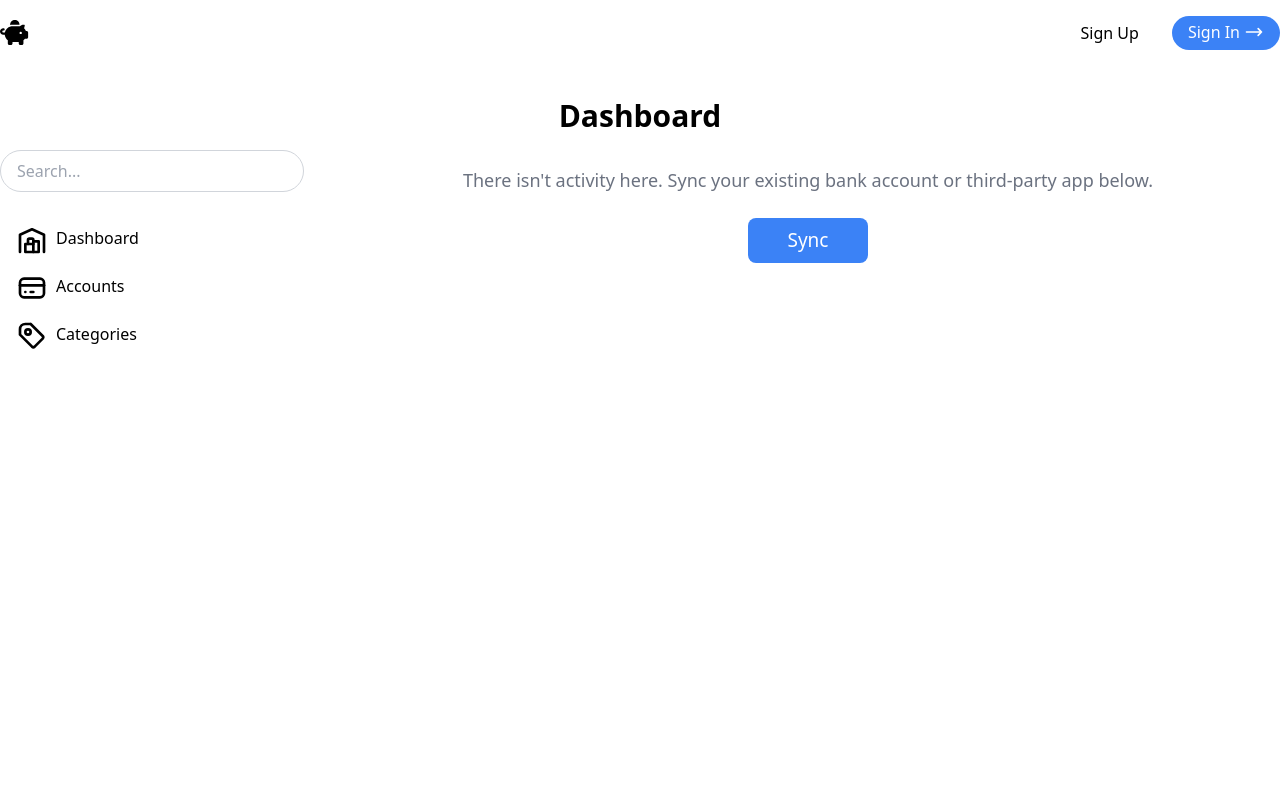
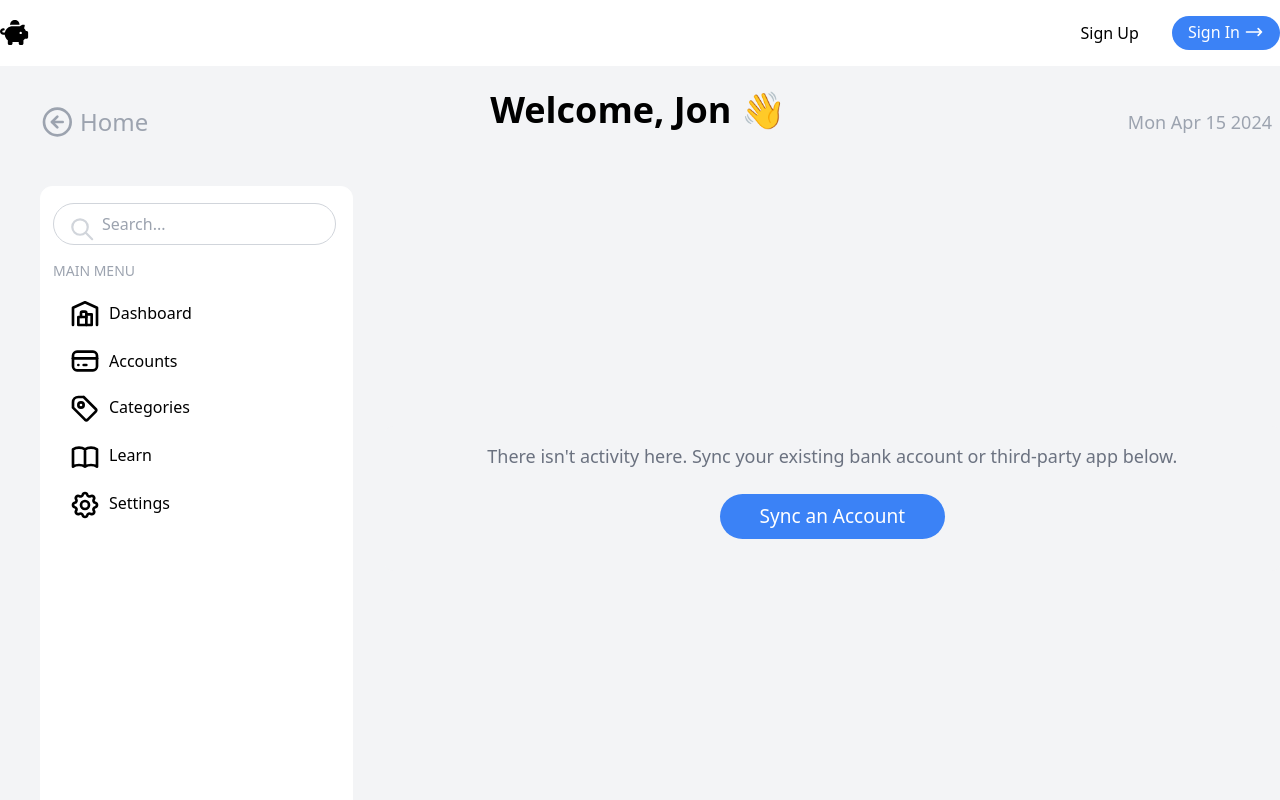
Before and after one commit to KTBG7/BudgetBuddy, a React (Vite) app: page /dashboard in a window 1280 px wide. Shown: the top 800 px of the page. Built offline with nearby package versions, Linux system fonts and the light colour scheme.

Commit message:
Updated Dashboard

```diff
--- a/src/components/Dashboard.tsx
+++ b/src/components/Dashboard.tsx
@@ -1,23 +1,67 @@
-import React from "react";
+import React, { useState } from "react";
 import { Link } from "react-router-dom";
+import ProfilePic from '../assets/ProfilePic.png'
 
 const DashboardPage: React.FC = () => {
+    const [showDropdown, setShowDropdown] = useState(false);
+
+    const toggleDropdown = () => {
+        setShowDropdown(!showDropdown);
+    };
+
     return (
-        <div className="container mx-auto mt-8">
-            <h2 className="text-3xl font-bold mb-4 text-center">Dashboard</h2>
-            <div className="flex">
-                <div className="w-1/4 pr-4">
+        <div className="bg-gray-100 min-h-screen"> <br />
+            {/* Home Button */}
+            <div className="ml-8 sm:ml-10">
+                <Link to="/" className="block-flex mb-4 flex items-center">
+                    <svg
+                        className="h-8 w-8 text-gray-400 background mr-2"
+                        viewBox="0 0 22 24"
+                        fill="none"
+                        stroke="currentColor"
+                        strokeWidth="2"
+                        strokeLinecap="round"
+                        strokeLinejoin="round"
+                    >
+                        <circle cx="12" cy="12" r="10" />
+                        <polyline points="12 8 8 12 12 16" />
+                        <line x1="16" y1="12" x2="8" y2="12" />
+                    </svg>
+                    <span className="text-gray-400 text-2xl">Home</span>
+                    <h2 className="text-4xl font-bold mb-6 ml-auto mr-auto text-center" style={{ maxWidth: "max-content" }}>
+                        Welcome, Jon 👋
+                    </h2>
+                    <span className="text-gray-400 text-lg mr-2">{new Date().toDateString()}</span>
+                </Link>
+            </div>
+            {/* Dashboard side box  */}
+            <div className="flex flex-col mt-8 sm:flex-row rounded-lg pl-1">
+                <div className=" mx-auto p-4 sm:ml-9 border bg-white border-white rounded-xl sm:mr-4 pl-3 h-auto">
                     {/* Search Bar */}
+                    <div className="relative">
                         <input
                             type="text"
                             placeholder="Search..."
-                        className="border border-gray-300 rounded-full px-4 py-2 mb-4 w-full"
+                            className="border border-gray-300 rounded-full px-4 py-2 mb-4 w-full pl-12"
                         />
+                        <svg
+                            className="h-8 w-8 text-gray-300 absolute top-1/2 transform -translate-y-1/2 left-4"
+                            fill="none"
+                            viewBox="0 0 29 29"
+                            stroke="currentColor"
+                        >
+                            <path
+                                strokeLinecap="round"
+                                strokeLinejoin="round"
+                                strokeWidth="2"
+                                d="M21 21l-6-6m2-5a7 7 0 11-14 0 7 7 0 0114 0z"
+                            />
+                        </svg>
+                    </div>
+                    <h1 className="text-gray-400 text-sm">MAIN MENU</h1>
                     {/* Navigation Links */}
                     <nav className="bg-white-200 rounded-lg px-4 py-2">
-                        <ul>
-                            <li>
-                                <Link to="/dashboard" className="block py-2">
+                        <Link to="/dashboard" className="block-link py-2 flex items-center">
                             <svg
                                 className="h-8 w-8 text-black-500 inline-block mr-2"
                                 width="24"
@@ -36,9 +80,7 @@ const DashboardPage: React.FC = () => {
                             </svg>
                             Dashboard
                         </Link>
-                            </li>
-                            <li>
-                                <Link to="/accounts" className="block py-2">
+                        <Link to="/accounts" className="block-link py-2 flex items-center">
                             <svg
                                 className="h-8 w-8 text-black-500 inline-block mr-2"
                                 width="24"
@@ -58,9 +100,7 @@ const DashboardPage: React.FC = () => {
                             </svg>
                             Accounts
                         </Link>
-                            </li>
-                            <li>
-                                <Link to="/categories" className="block py-2">
+                        <Link to="/categories" className="block py-2 items-center">
                             <svg
                                 className="h-8 w-8 text-black-500 inline-block mr-2"
                                 width="24"
@@ -78,27 +118,93 @@ const DashboardPage: React.FC = () => {
                             </svg>
                             Categories
                         </Link>
-                            </li>
-                        </ul>
+                        {/* Learn Button */}
+                        <button className="block py-2 items-center" onClick={toggleDropdown}>
+                            <svg
+                                className="h-8 w-8 text-black-500 inline-block mr-2"
+                                width="24"
+                                height="24"
+                                viewBox="0 0 24 24"
+                                strokeWidth="2"
+                                stroke="currentColor"
+                                fill="none"
+                                strokeLinecap="round"
+                                strokeLinejoin="round"
+                            >
+                                <path strokeLinecap="round" strokeLinejoin="round" strokeWidth={2} d="M12 6.253v13m0-13C10.832 5.477 9.246 5 7.5 5S4.168 5.477 3 6.253v13C4.168 18.477 5.754 18 7.5 18s3.332.477 4.5 1.253m0-13C13.168 5.477 14.754 5 16.5 5c1.747 0 3.332.477 4.5 1.253v13C19.832 18.477 18.247 18 16.5 18c-1.746 0-3.332.477-4.5 1.253" />
+                            </svg>
+                            Learn
+                        </button>
+                        {/* Dropdown */}
+                        {showDropdown && (
+                            <div className="absolute mt-2 py-2 w-40 bg-white border rounded-lg shadow-md">
+                                <Link to="/investment_regiment" className="block px-4 py-2 hover:bg-gray-100">
+                                    Investments & Retirement
+                                </Link>
+                                <Link to="/loans&mortgage" className="block px-4 py-2 hover:bg-gray-100">
+                                    Loans & Mortgages
+                                </Link>
+                                <Link to="/credit" className="block px-4 py-2 hover:bg-gray-100">
+                                    Building Credit
+                                </Link>
+                            </div>
+                        )}
+                        {/* Settings */}
+                        <Link to="/settings" className="block py-2 items-center">
+                            <svg
+                                className="h-8 w-8 text-black-500 inline-block mr-2"
+                                width="24"
+                                height="24"
+                                viewBox="0 0 24 24"
+                                strokeWidth="2"
+                                stroke="currentColor"
+                                fill="none"
+                                strokeLinecap="round"
+                                strokeLinejoin="round"
+                            >
+                                <path stroke="none" d="M0 0h24v24H0z" />
+                                <path d="M10.325 4.317c.426-1.756 2.924-1.756 3.35 0a1.724 1.724 0 0 0 2.573 1.066c1.543-.94 3.31.826 2.37 2.37a1.724 1.724 0 0 0 1.065 2.572c1.756.426 1.756 2.924 0 3.35a1.724 1.724 0 0 0 -1.066 2.573c.94 1.543-.826 3.31-2.37 2.37a1.724 1.724 0 0 0 -2.572 1.065c-.426 1.756-2.924 1.756-3.35 0a1.724 1.724 0 0 0 -2.573 -1.066c-1.543.94-3.31-.826-2.37-2.37a1.724 1.724 0 0 0 -1.065 -2.572c-1.756-.426-1.756-2.924 0-3.35a1.724 1.724 0 0 0 1.066 -2.573c-.94-1.543.826-3.31 2.37-2.37.996.608 2.296.07 2.572-1.065z" />
+                                <circle cx="12" cy="12" r="3" />
+                            </svg>
+                            Settings
+                        </Link>
+                        <div className="absolute items-center mb-2" style={{ marginTop: '27rem' }}>
+                            {/* Profile Image */}
+                            <img
+                                src={ProfilePic}
+                                alt="Profile"
+                                className="w-10 h-10 rounded-full inline-block mr-2"
+                            />
+                            {/* User Name */}
+                            <span className="text-gray-500 text-sm">Jon Doe</span>
+                            <br />
+                            <hr className="border-t border-gray-400 mb-6 mt-4" style={{ width: '250%' }} />
+                        </div>
+                        {/* Log out */}
+                        <Link to="/" className="block-flex py-2 flex items-center" style={{ marginTop: '31rem' }}>
+                            <svg className="h-8 w-8 text-black-500" width="24" height="24" viewBox="0 0 24 24" stroke-width="2" stroke="currentColor" fill="none" strokeLinecap="round" strokeLinejoin="round">
+                                <path stroke="none" d="M0 0h24v24H0z" />
+                                <path d="M14 8v-2a2 2 0 0 0 -2 -2h-7a2 2 0 0 0 -2 2v12a2 2 0 0 0 2 2h7a2 2 0 0 0 2 -2v-2" />
+                                <path d="M7 12h14l-3 -3m0 6l3 -3" />
+                            </svg>
+                            Log Out
+                        </Link>
                     </nav>
                 </div>
                 {/* Right Side */}
                 <div className="w-3/4 pl-4">
                     {/* Main Content Area */}
-                    <div className="bg-white rounded-lg p-4">
+                    <div className="bg-gray-100 rounded-lg p-4" style={{ marginTop: '15rem' }}>
                         <p className="text-gray-500 mb-6 text-center text-lg">
                             There isn't activity here. Sync your existing bank account or third-party app below.
                         </p>
                         {/* Sync Button */}
                         <div className="flex justify-center mb-4">
                             <button
-                                className="bg-blue-500 text-white py-2 px-10 rounded-lg"
+                                className="bg-blue-500 text-white py-2 px-10 rounded-full"
                                 style={{ fontSize: "19px" }}
-                                onClick={() => {
-                                    alert("Data synced!");
-                                }}
                             >
-                                Sync
+                                Sync an Account
                             </button>
                         </div>
                     </div>
```
Also changed, not shown: src/assets/ProfilePic.png (added). Lines whose indentation alone changed are shown as unchanged.
